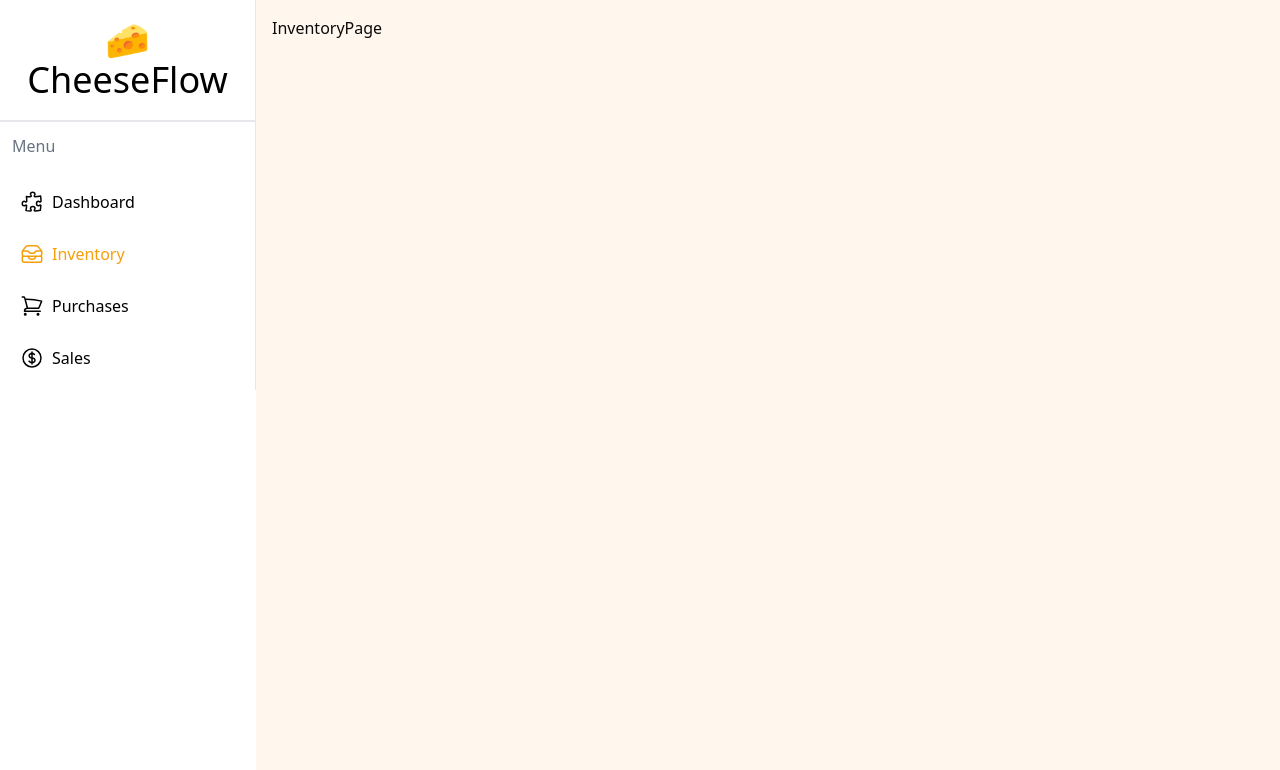
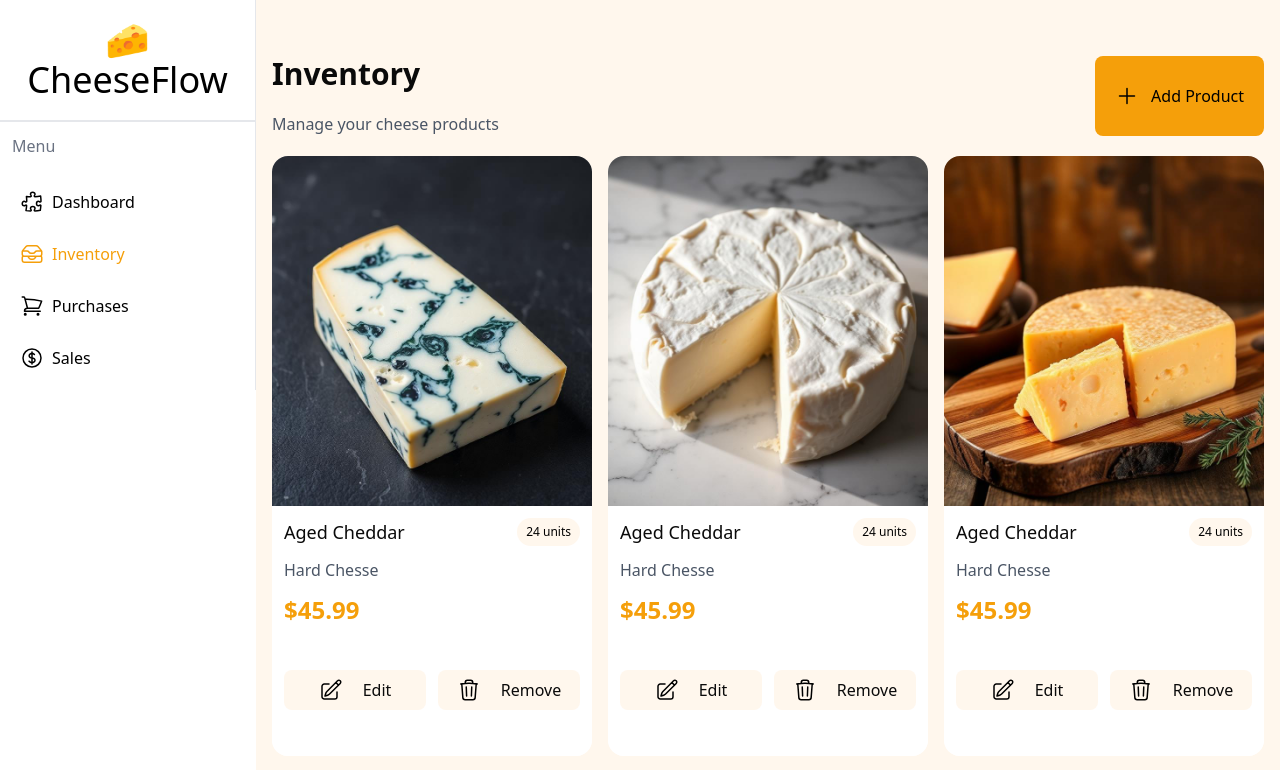
Before and after one commit to armandoherrera125/chesse-frontend, a React (Vite) app: page /inventory in a window 1280 px wide. Shown: the top 770 px of the page. Built offline with nearby package versions, Linux system fonts and the light colour scheme.

Commit message:
inventory design finished

```diff
--- /dev/null
+++ b/src/chesse/components/InventoryCard.tsx
@@ -0,0 +1,39 @@
+import { Badge } from "@/components/ui/badge";
+import { PencilSquareIcon, TrashIcon } from "@heroicons/react/24/outline";
+
+interface InventoryCardProps {
+    imgName: string;
+}
+
+export const InventoryCard = ({ imgName }: InventoryCardProps) => {
+    return (
+        <div className="w-full h-[600px] bg-white rounded-2xl flex flex-col overflow-hidden">
+            <div className="h-[350px] overflow-hidden">
+                <img
+                    className="w-full h-full object-cover transform transition-transform duration-500 hover:scale-110 cursor-pointer"
+                    src={imgName}
+                    alt=""
+                />
+            </div>
+            <div className="h-[250px] bg-white w-full p-3 flex flex-col gap-3">
+                <div className="flex flex-row justify-between w-full">
+                    <h1 className="text-lg font-medium">Aged Cheddar</h1>
+                    <Badge variant="descriptive">24 units</Badge>
+                </div>
+                <h3 className="text-gray-600 font-medium">Hard Chesse</h3>
+                <h2 className="text-strongyellow text-2xl font-extrabold">$45.99</h2>
+                <div className="flex flex-row gap-3 w-full mt-8">
+                    <button className="w-full bg-orange-50 hover:bg-strongyellow hover:cursor-pointer rounded-md p-2 text-balck text-center flex flex-row gap-5 justify-center items-center">
+                        <PencilSquareIcon className="w-6 h-6 text-black" />
+                        Edit
+                    </button>
+                    <button className="w-full bg-orange-50 hover:bg-strongyellow hover:cursor-pointer rounded-md p-2 text-balck text-center flex flex-row gap-5 justify-center items-center">
+                        <TrashIcon className="w-6 h-6 text-black" />
+                        Remove
+                    </button>
+                </div>
+
+            </div>
+        </div>
+    )
+}
--- a/src/chesse/pages/ChesseHomePage.tsx
+++ b/src/chesse/pages/ChesseHomePage.tsx
@@ -4,7 +4,7 @@ import { NavLink, Outlet } from "react-router"
 
 export const ChesseHomePage = () => {
     const [isOpen, setIsOpen] = useState(false)
-
+    console.log(isOpen)
     return (
         <div className="min-h-screen flex">
             {isOpen && (
@@ -32,6 +32,7 @@ export const ChesseHomePage = () => {
                         className={({ isActive }) =>
                             `${isActive ? "text-strongyellow" : "text-black"} flex gap-2 p-2 rounded-md transition-all duration-200 hover:scale-105 hover:bg-gray-50`
                         }
+                        onClick={() => setIsOpen(false)}
                     >
                         <PuzzlePieceIcon className="h-6 w-6" />
                         Dashboard
@@ -42,6 +43,7 @@ export const ChesseHomePage = () => {
                         className={({ isActive }) =>
                             `${isActive ? "text-strongyellow" : "text-black"} flex gap-2 p-2 rounded-md transition-all duration-200 hover:scale-105 hover:bg-gray-50`
                         }
+                        onClick={() => setIsOpen(false)}
                     >
                         <InboxStackIcon className="h-6 w-6" />
                         Inventory
@@ -52,6 +54,7 @@ export const ChesseHomePage = () => {
                         className={({ isActive }) =>
                             `${isActive ? "text-strongyellow" : "text-black"} flex gap-2 p-2 rounded-md transition-all duration-200 hover:scale-105 hover:bg-gray-50`
                         }
+                        onClick={() => setIsOpen(false)}
                     >
                         <ShoppingCartIcon className="h-6 w-6" />
                         Purchases
@@ -62,6 +65,7 @@ export const ChesseHomePage = () => {
                         className={({ isActive }) =>
                             `${isActive ? "text-strongyellow" : "text-black"} flex gap-2 p-2 rounded-md transition-all duration-200 hover:scale-105 hover:bg-gray-50`
                         }
+                        onClick={() => setIsOpen(false)}
                     >
                         <CurrencyDollarIcon className="h-6 w-6" />
                         Sales
--- a/src/chesse/pages/InventoryPage.tsx
+++ b/src/chesse/pages/InventoryPage.tsx
@@ -1,5 +1,40 @@
+import { PlusIcon } from "@heroicons/react/24/outline"
+import { InventoryCard } from "../components/InventoryCard"
+
 export const InventoryPage = () => {
     return (
-        <div>InventoryPage</div>
+        <div className="flex flex-col gap-5 md:mt-10 justify-center items-center md:justify-start md:items-start relative">
+            {/* Header */}
+            <div className="flex flex-col justify-center md:flex-row md:justify-between w-full">
+                <div className="flex flex-col gap-5">
+                    <h1 className="font-bold text-3xl">Inventory</h1>
+                    <h2 className="text-gray-600 font-medium">Manage your cheese products</h2>
+                </div>
+                <button
+                    className="
+                    bg-strongyellow hover:opacity-90
+                    flex items-center gap-3 cursor-pointer transition-colors duration-300
+                    md:static md:mt-0 md:px-5 md:py-3 md:rounded-md md:shadow-none
+                    fixed bottom-6 right-6 rounded-full p-4 shadow-lg md:translate-x-0
+                "
+                >
+                    <PlusIcon className="h-6 w-6 text-black" />
+                    <span className="hidden md:inline text-black font-medium">Add Product</span>
+                </button>
+            </div>
+
+            {/* Grid */}
+            <div className="grid grid-cols-1 md:grid-cols-3 w-full gap-4">
+                <InventoryCard imgName="cheese-blue.jpg" />
+                <InventoryCard imgName="cheese-brie.jpg" />
+                <InventoryCard imgName="cheese-cheddar.jpg" />
+                <InventoryCard imgName="cheese-gouda.jpg" />
+                <InventoryCard imgName="cheese-mozzarella.jpg" />
+                <InventoryCard imgName="cheese-parmesan.jpg" />
+            </div>
+
+            {/* Un solo botón que cambia según el tamaño */}
+
+        </div>
     )
 }
```
